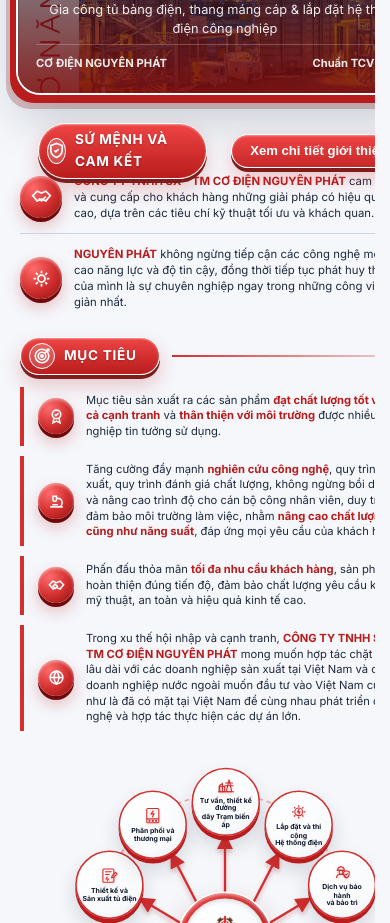
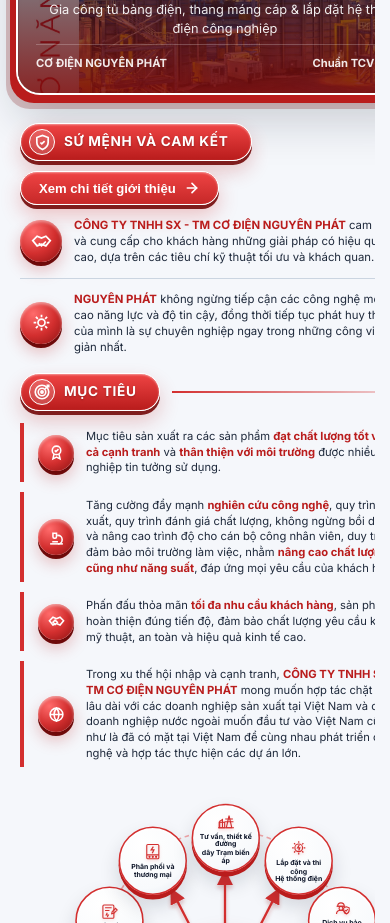
Before and after one commit to NhanNguyen8080/nguyen-phat-fe, a React (Vite) app: page / in a window 390 px wide. Shown: the part 2140-3063 px from the top of the page. Built offline with nearby package versions, Linux system fonts and the light colour scheme; no server answers.

Commit message:
fix(about): fix button and badge overlapping text in mission and commitment section

```diff
--- a/src/components/About/About.css
+++ b/src/components/About/About.css
@@ -238,8 +238,8 @@
   display: flex;
   align-items: center;
   gap: 12px;
-  margin-left: 18px;
-  margin-bottom: -14px;
+  margin-left: 0;
+  margin-bottom: 14px;
   position: relative;
   z-index: 3;
 }
@@ -290,7 +290,7 @@
 .mission-white-card.card-3d-surface {
   background: transparent;
   border: none;
-  padding: 8px 0;
+  padding: 0;
   display: grid;
   grid-template-columns: 1fr 1.5px 1fr;
   gap: 18px;
@@ -632,6 +632,16 @@
     margin-bottom: -65px;
   }
 
+  .mission-top-badge-row {
+    flex-wrap: wrap;
+    gap: 10px;
+    margin-bottom: 12px;
+  }
+
+  .mission-red-line {
+    display: none;
+  }
+
   .mission-white-card.card-3d-surface {
     grid-template-columns: 1fr;
     gap: 12px;
```
